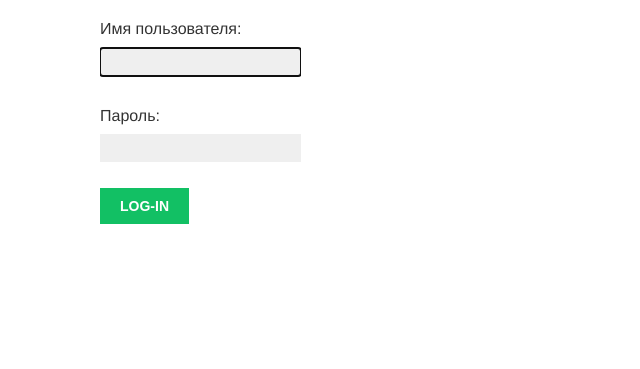
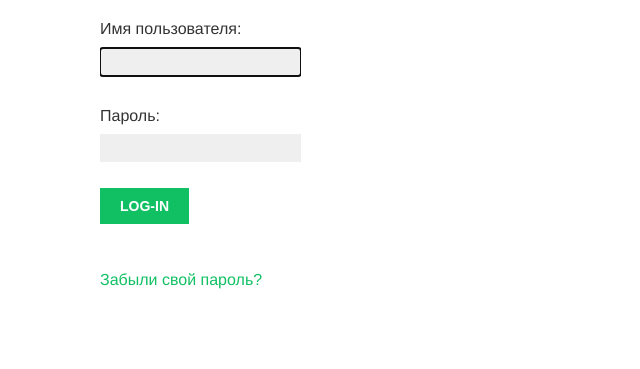
Before and after one commit to DzygunRoman/bookmarks, a Django app: page /account/login/ in a window 1280 px wide. Shown: the part 201-570 px from the top of the page, without its empty margins (0-640 px from the left). Run offline with Django 4.2, Linux system fonts and the light colour scheme; some web fonts are replaced.

Commit message:
добавляю в шаблон login.html ссылку для сброса пароля

```diff
--- a/account/templates/registration/login.html
+++ b/account/templates/registration/login.html
@@ -19,5 +19,10 @@
            <input type="hidden" name="next" value="{{ next }}" />
            <p><input type="submit" value="Log-in"></p>
        </form>
+       <p>
+           <a href="{% url "password_reset" %}">
+           Забыли свой пароль?
+           </a>
+       </p>
    </div>
 {% endblock %}
```
